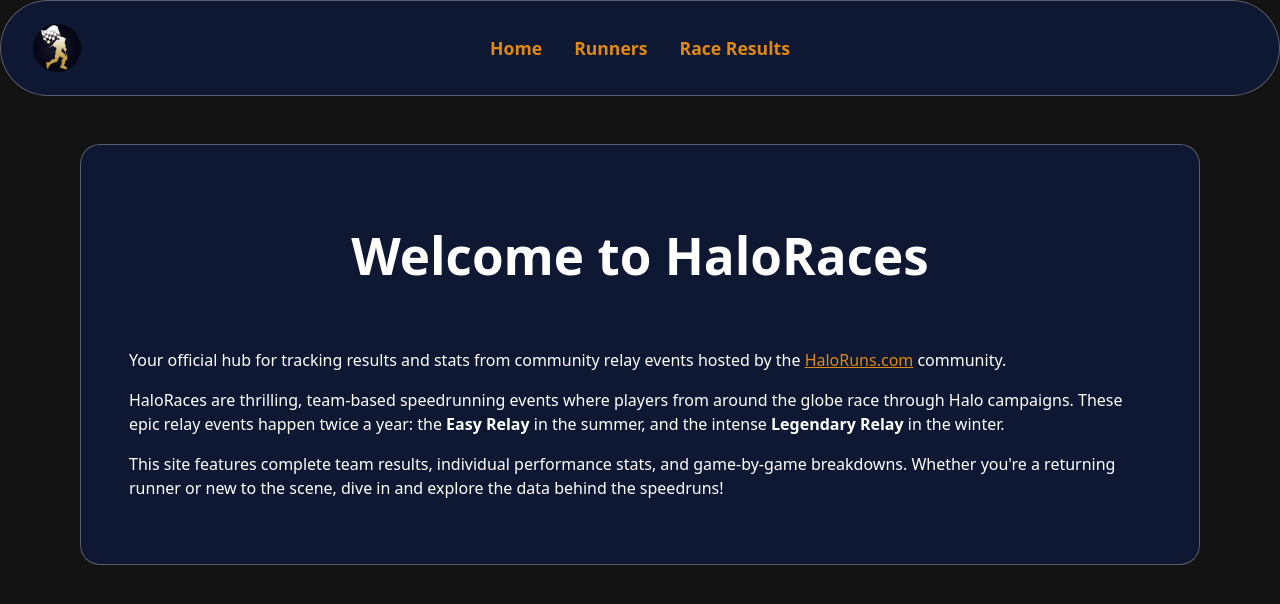
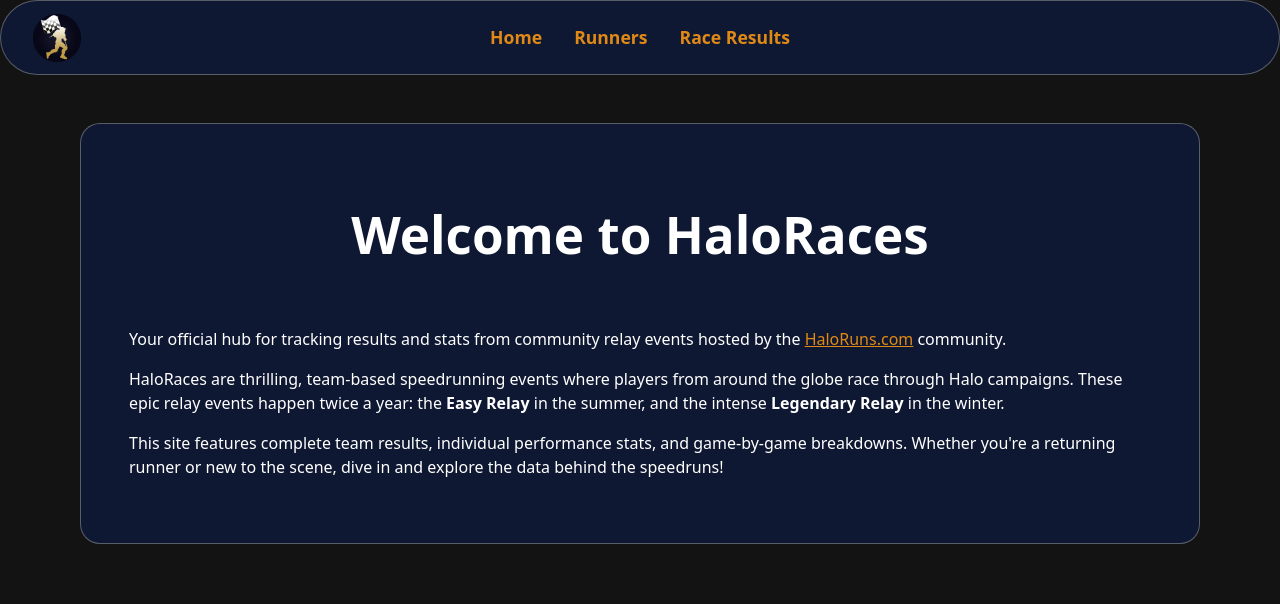
Before and after one commit to DavidSpartan95/HaloracesWeb, a Vue app in the folder haloraces-web/: page /race-results#/home in a window 1280 px wide. Shown: the top 604 px of the page. Built offline with nearby package versions, Linux system fonts and the light colour scheme.

Commit message:
feat: Nav bar max-width and hight adjusted

```diff
--- a/haloraces-web/src/components/NavBar.vue
+++ b/haloraces-web/src/components/NavBar.vue
@@ -56,15 +56,17 @@
   color: inherit;
 }
 
-.nav {}
+.nav {
+  width: 100%;
+}
 
 .navbar {
   display: flex;
   align-items: center;
   justify-content: space-between;
   padding: 0 2rem;
-  width: 100%;
-  height: 96px;
+  max-width: 1300px;
+  height: 75px;
   margin: 0 auto;
   border-radius: 100px;
   border: 1px solid rgba(161, 161, 161, 0.5);
```
